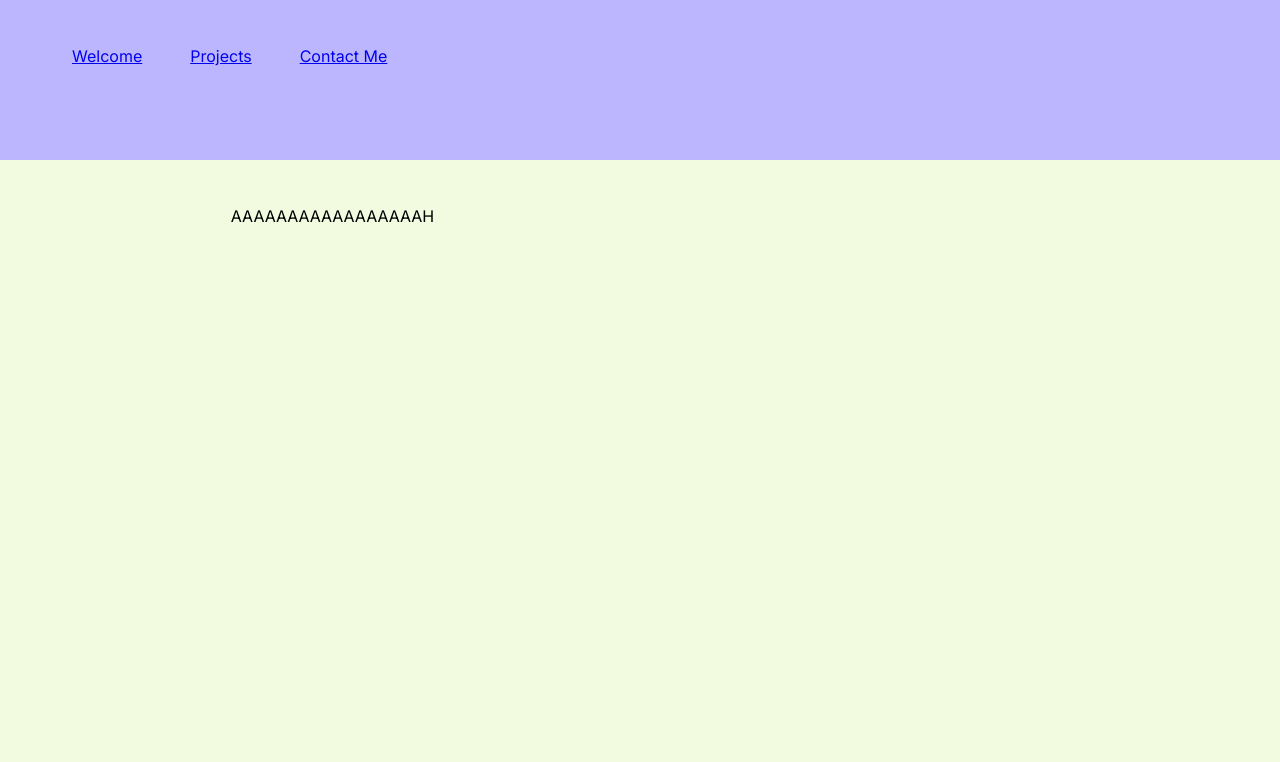
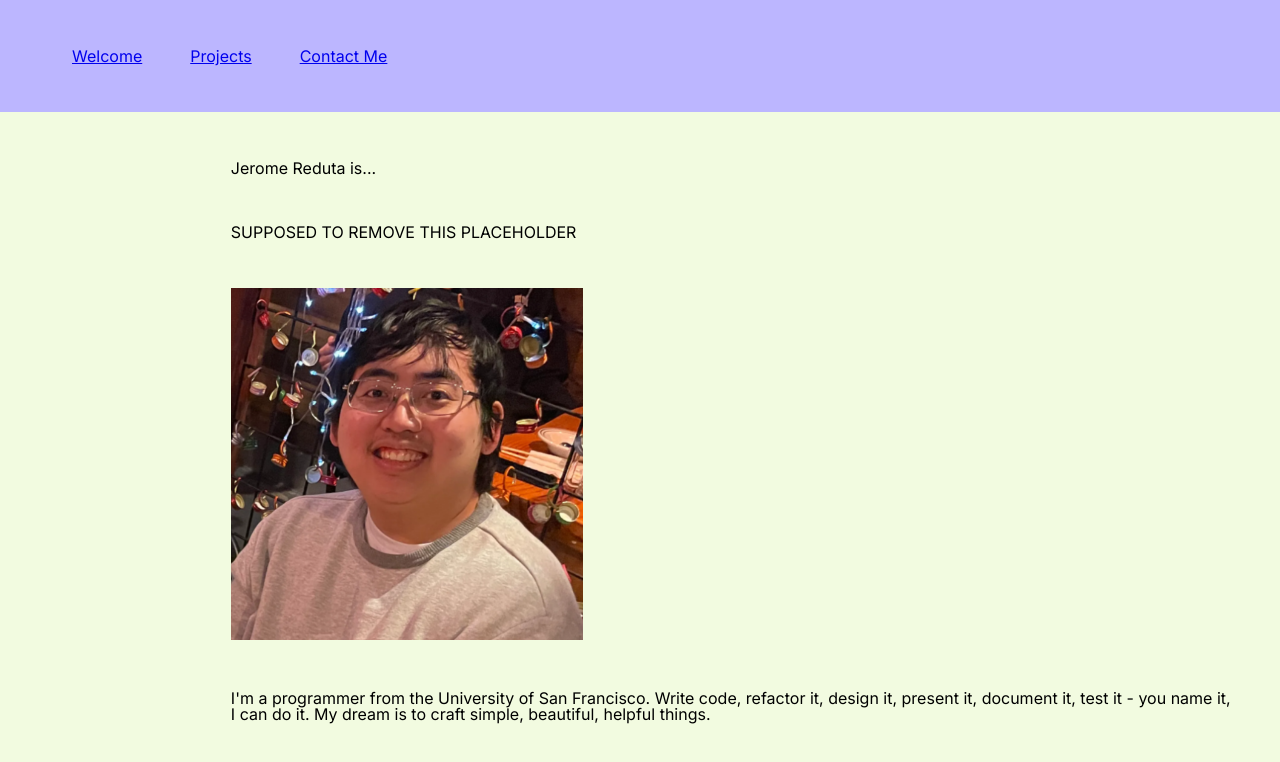
Before and after one commit to JeromeRReduta/Portfolio2025, a React (Vite) app: page / in a window 1280 px wide. Shown: the top 762 px of the page. Built offline with nearby package versions, Linux system fonts and the light colour scheme.

Commit message:
(change) Vertical slice - About Me section

```diff
--- /dev/null
+++ b/src/about-me/components/AboutMe.tsx
@@ -0,0 +1,52 @@
+import type { JSX } from "react";
+import "../../shared/design/base.css";
+import "../design/about-me.css";
+
+export default function AboutMe(): JSX.Element {
+    return (
+        <>
+            <AboutMeHeading
+                randomMessage={"SUPPOSED TO REMOVE THIS PLACEHOLDER"}
+            />
+            {/*TODO - literally make a thing that changes random message every 15 seconds*/}
+            <PicOfMe />
+            <Intro />
+        </>
+    );
+}
+
+function AboutMeHeading({
+    randomMessage,
+}: {
+    randomMessage: string;
+}): JSX.Element {
+    return (
+        <>
+            <h1>Jerome Reduta is...</h1>
+            <h2 className="random-message">{randomMessage}</h2>
+        </>
+    );
+}
+
+function PicOfMe(): JSX.Element {
+    return (
+        <img
+            className="pic-of-me"
+            src="/src/assets/its-me.png"
+            alt="hey that's me"
+            width="400px"
+            height="400px"
+        />
+    );
+}
+
+function Intro(): JSX.Element {
+    return (
+        <div className="intro">
+            I'm a programmer from the University of San Francisco. Write code,
+            refactor it, design it, present it, document it, test it - you name
+            it, I can do it. My dream is to craft simple, beautiful, helpful
+            things.
+        </div>
+    );
+}
--- /dev/null
+++ b/src/about-me/design/about-me.css
@@ -0,0 +1 @@
+/* TODO */
--- a/src/portfolio-page/components/PortfolioPage.tsx
+++ b/src/portfolio-page/components/PortfolioPage.tsx
@@ -1,5 +1,19 @@
+import AboutMe from "../../about-me/components/AboutMe.tsx";
 import "../../shared/design/base.css";
 
 export default function PortfolioPage() {
-    return <div>AAAAAAAAAAAAAAAAAH</div>;
+    /**
+     * TODO - sections:
+     * AboutMe
+     * Projects
+     * ContactMeButton
+     */
+
+    return (
+        <>
+            <AboutMe />
+            {/* <Projects />
+        <ContactMeButton /> */}
+        </>
+    );
 }
```
Also changed, not shown: src/about-me/entities/randomMessages.ts (added, +19 -0 lines), src/assets/its-me.png (added).
